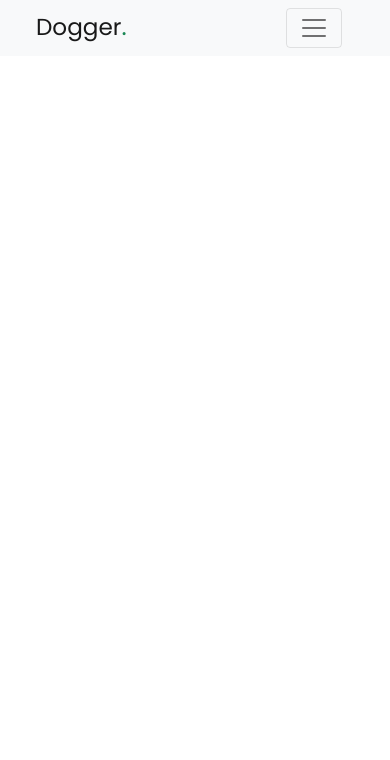
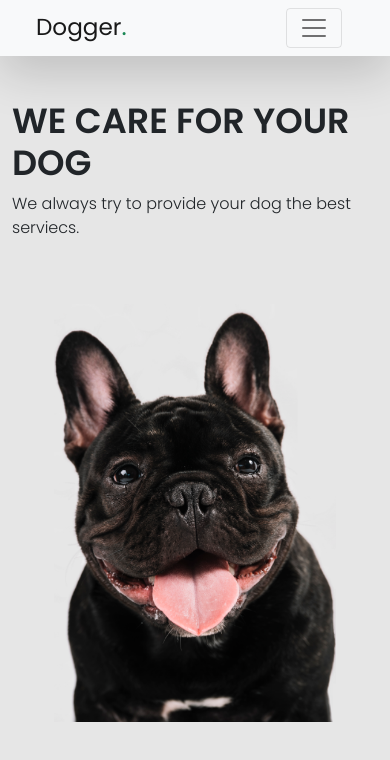
Before and after one commit to ahamedashik01/doggger, a plain HTML site: page index.html in a window 390 px wide. Drawn offline with nearby package versions, Linux system fonts and the light colour scheme.

Commit message:
opening section added

```diff
--- a/css/style.css
+++ b/css/style.css
@@ -1,6 +1,14 @@
 body{
     margin: 0;
     font-family: 'Poppins', sans-serif;
+}
+/* color */
+.--bg-primary{
+    background-color: #E6E6E6;
+}
+/* font size */
+.h-fs{
+    font-size: 70px;
 }
 .navigation{
     margin-left: 400px;
@@ -8,3 +16,23 @@ body{
 .icon{
   margin-left: 170px;
 }
+.opening-section{
+    height: 100vh;
+    margin-top: 60px;
+}
+
+
+
+@media only screen and (max-width: 768px) {
+    .h-fs{
+        font-size: 35px;
+    }
+    .opening-section{
+        margin-top: 100px;
+    }
+    .opening-img img{
+        width: 77%;
+        display: block;
+        margin: auto;
+    }
+}
--- a/index.html
+++ b/index.html
@@ -25,7 +25,7 @@
     <!-- header starts -->
     <header>
         <!-- navigation -->
-        <nav class="navbar navbar-expand-lg navbar-light bg-light fixed-top">
+        <nav class="navbar navbar-expand-lg navbar-light bg-light fixed-top shadow-lg">
             <div class="container">
                 <div class="container-fluid row">
                     <div class="col-3">
@@ -71,6 +71,24 @@
             </div>
         </nav>
     </header>
+    <main>
+        <!-- opening section  -->
+        <section class="opening-section --bg-primary">
+            <div class="container opening">
+                <div class="row g-5">
+                    <div class="col-md-6 d-flex flex-column justify-content-center align-items-center">
+                        <div class="opening-text">
+                            <h1 class="h-fs text-uppercase fw-bolder">we care for your dog</h1>
+                            <p class="fw-lighter">We always try to provide your dog the best serviecs.</p>
+                        </div>
+                    </div>
+                    <div class="opening-img col-md-6">
+                        <img class="img-fluid" src="images/header.bg.png" alt="images">
+                    </div>
+                </div>
+            </div>
+        </section>
+    </main>
     <script src="js/script.js"></script>
     <script src="https://cdn.jsdelivr.net/npm/bootstrap@5.1.1/dist/js/bootstrap.bundle.min.js"
         integrity="sha384-/bQdsTh/da6pkI1MST/rWKFNjaCP5gBSY4sEBT38Q/9RBh9AH40zEOg7Hlq2THRZ"
```
